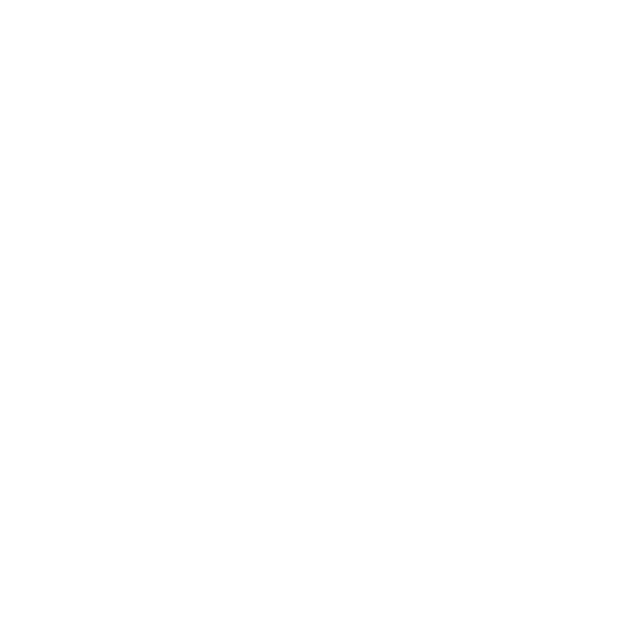
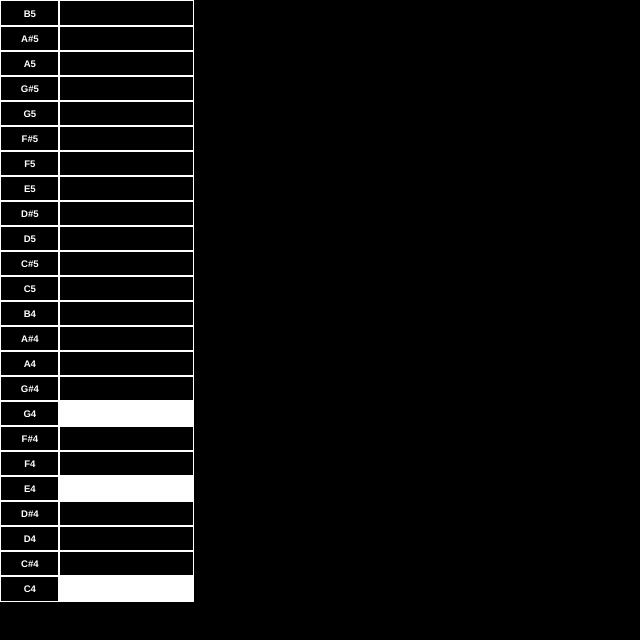
Before and after one commit to ryana0/chords, a plain HTML site: page index.html in a window 1280 px wide. Shown: the whole page, without its empty margins (0-640 px from the left). Drawn offline with Linux system fonts and the light colour scheme.

Commit message:
made the chord logic and started progression

```diff
--- a/index.html
+++ b/index.html
@@ -9,7 +9,58 @@
 </head>
 <body>
     <main id="main">
-
+        <div id="chords">
+            <div class="chord">
+                <h1 class="noteName"><span>B5</span></h1>
+                <div class="note"></div>
+                <h1 class="noteName"><span>A#5</span></h1>
+                <div class="note"></div>
+                <h1 class="noteName"><span>A5</span></h1>
+                <div class="note"></div>
+                <h1 class="noteName"><span>G#5</span></h1>
+                <div class="note"></div>
+                <h1 class="noteName"><span>G5</span></h1>
+                <div class="note"></div>
+                <h1 class="noteName"><span>F#5</span></h1>
+                <div class="note"></div>
+                <h1 class="noteName"><span>F5</span></h1>
+                <div class="note"></div>
+                <h1 class="noteName"><span>E5</span></h1>
+                <div class="note"></div>
+                <h1 class="noteName"><span>D#5</span></h1>
+                <div class="note"></div>
+                <h1 class="noteName"><span>D5</span></h1>
+                <div class="note"></div>
+                <h1 class="noteName"><span>C#5</span></h1>
+                <div class="note"></div>
+                <h1 class="noteName"><span>C5</span></h1>
+                <div class="note"></div>
+                <h1 class="noteName"><span>B4</span></h1>
+                <div class="note"></div>
+                <h1 class="noteName"><span>A#4</span></h1>
+                <div class="note"></div>
+                <h1 class="noteName"><span>A4</span></h1>
+                <div class="note"></div>
+                <h1 class="noteName"><span>G#4</span></h1>
+                <div class="note"></div>
+                <h1 class="noteName"><span>G4</span></h1>
+                <div class="note on"></div>
+                <h1 class="noteName"><span>F#4</span></h1>
+                <div class="note"></div>
+                <h1 class="noteName"><span>F4</span></h1>
+                <div class="note"></div>
+                <h1 class="noteName"><span>E4</span></h1>
+                <div class="note on"></div>
+                <h1 class="noteName"><span>D#4</span></h1>
+                <div class="note"></div>
+                <h1 class="noteName"><span>D4</span></h1>
+                <div class="note"></div>
+                <h1 class="noteName"><span>C#4</span></h1>
+                <div class="note"></div>
+                <h1 class="noteName"><span>C4</span></h1>
+                <div class="note on"></div>
+            </div>
+        </div>
     </main>
 </body>
 </html>
--- a/main.js
+++ b/main.js
@@ -1 +1,57 @@
-console.log('hello')
+const semitones = ['c', 'c#','d', 'd#', 'e', 'f', 'f#', 'g', 'g#', 'a', 'a#', 'b']
+const majInt = [0, 4, 7, 11, 14, 17, 21]
+const minInt = [0, 3, 7, 10, 14, 17, 21]
+
+const minScale = [0,2,1,2,2,1,2,2]
+const majScale = [0,2,2,1,2,2,1,2]
+
+function randomNote() {
+    const rand = Math.floor(Math.random() * 12)
+    return ([semitones[rand], rand])
+}
+
+function chordProgression(bars) {
+    progression = []
+    for (i = 0, i < bars; i++;) {
+        num = Math.floor(Math.random() * 8)
+        if(progression.indexOf(num)) {
+            // left off trying to make the rng not make the same numbers in the same progression
+        }
+    }
+    return progression
+}
+
+class chord {
+    constructor(root, interval, type, max, scaleType) {
+        this.root = root
+        this.type = type
+        this.max = max
+        this.interval = interval
+
+        this.chordRoot = root
+
+        this.chord = [[],[]]
+
+        for(let j = 0; j < this.interval; j++) {
+            this.chordRoot = this.chordRoot + scaleType[j]
+        }
+
+        for(let i = 0; i < this.max; i++) {
+            let note = this.type[i] + this.chordRoot
+            if(note < 12) {
+                this.chord[0].push(note)
+            } else {
+                this.chord[1].push(note)
+            }
+        }
+    }
+
+    generate() {
+
+    }
+}
+
+const dprogression = chordProgression(4)
+for (i = 0; i < 4; i++) {
+    console.log(new chord(3, dprogression[i], minInt, 5, majScale))
+}
--- a/style.css
+++ b/style.css
@@ -1,15 +1,78 @@
 * {
     padding: 0;
     margin: 0;
+    font-family:'Franklin Gothic Medium';
 }
 
 body {
     overflow: hidden;
     width: 100vw;
     height: 100vh;
+    background-color: black;
 }
 
 #main {
     width: 100%;
     height: 100%;
 }
+
+#chords {
+    /* overflow-x: scroll;
+    overflow: hidden;
+    overflow-y: hidden; */
+    width: 100%;
+    height: 75%;
+    display: grid;
+    grid-template-columns: repeat(16, 15%);
+    grid-template-rows: 100%;
+}
+
+/* #chords::-webkit-scrollbar {
+    background-color: white;
+
+} */
+
+/* #chords::-webkit-scrollbar-thumb {
+    background-color: black;
+    border: 1px solid white;
+} */
+
+.chord {
+    width: 100%;
+    height: 100%;
+    grid-row: 1;
+    border: 1px solid white;
+    display: grid;
+    grid-template-columns: 30% 70%;
+    grid-template-rows: repeat(24, 1fr);
+    justify-items: center;
+    align-items: center;
+}
+
+.noteName {
+    color: white;
+    grid-column: 1;
+    font-size: 0.75vw;
+    width: 100%;
+    height: 100%;
+    display: flex;
+    justify-content: center;
+    border: 1px solid white;
+}
+
+.noteName span {
+    justify-self: center;
+    align-self: center;
+    text-align: center;
+}
+
+.note {
+    grid-column: 2;
+    width: 100%;
+    height: 100%;
+    border: 1px solid white;
+}
+
+.on {
+    background-color: white;
+}
```
